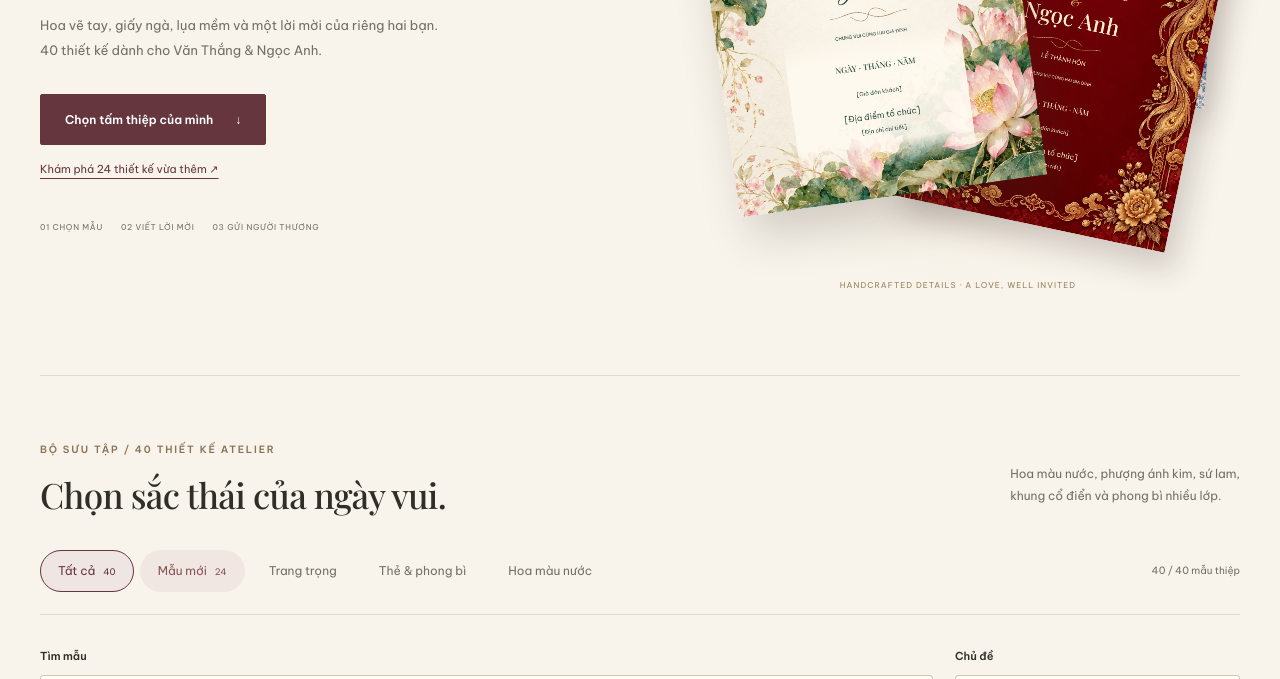
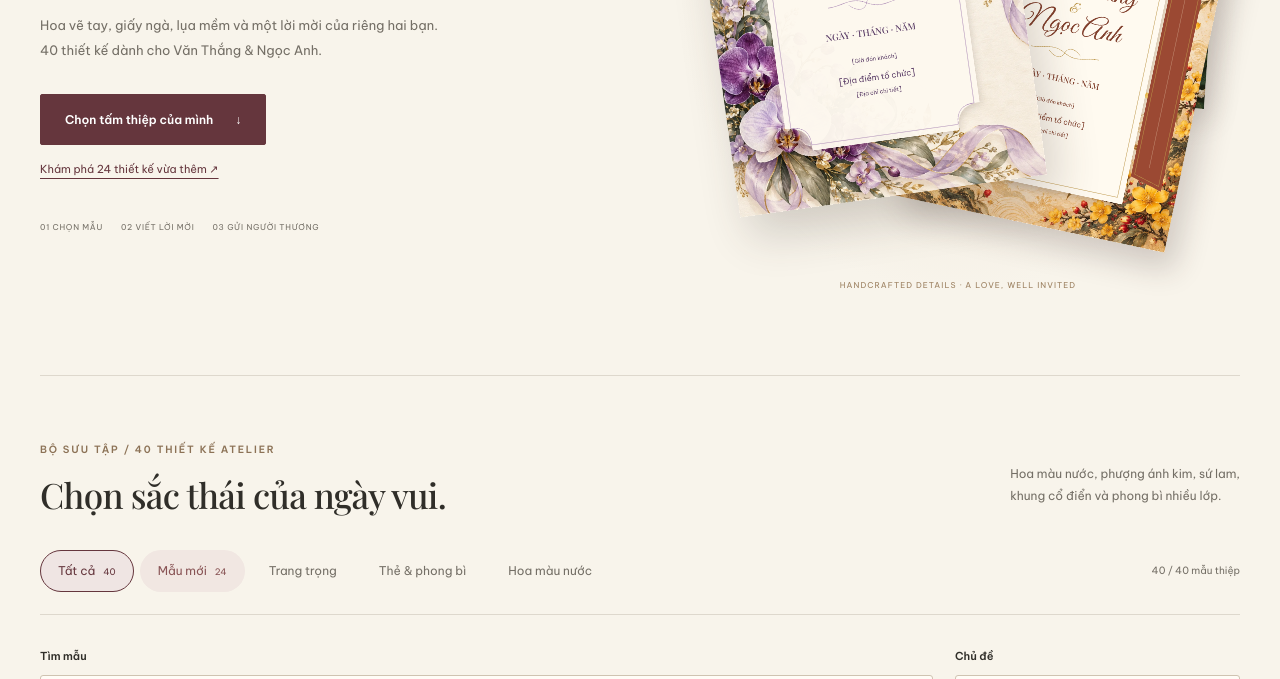
Before and after one commit to thang211192/wedding-ngocanh, a website: page thiep-cuoi.html in a window 1280 px wide. Shown: the part 421-1100 px from the top of the page. Drawn offline with Linux system fonts and the light colour scheme.

Commit message:
Giới thiệu các mẫu lan tím, mai vàng và hoa rum trong bộ sưu tập mới

```diff
--- a/assets/js/invitations.js
+++ b/assets/js/invitations.js
@@ -45,7 +45,7 @@
     await document.fonts.ready;fontsReady=true;
   }
   function notify(value){$('toast').textContent=value;$('toast').classList.add('show');clearTimeout(toastTimer);toastTimer=setTimeout(()=>$('toast').classList.remove('show'),3500);}
-  function renderAll(){if(!fontsReady)return;draw($('heroCanvas'),templates[0],data);draw($('heroSideCanvas'),templates[1],data);draw($('heroBackCanvas'),templates[2],data);document.querySelectorAll('.template canvas').forEach(canvas=>draw(canvas,templates.find(t=>t.id===canvas.dataset.template),data,450));if($('previewDialog').open)renderPreview();}
+  function renderAll(){if(!fontsReady)return;draw($('heroCanvas'),templates[16],data);draw($('heroSideCanvas'),templates[19],data);draw($('heroBackCanvas'),templates[22],data);document.querySelectorAll('.template canvas').forEach(canvas=>draw(canvas,templates.find(t=>t.id===canvas.dataset.template),data,450));if($('previewDialog').open)renderPreview();}
   function renderPreview(){draw($('previewCanvas'),selected,data,900);$('previewCanvas').setAttribute('aria-label',`Thiệp ${selected.name}: ${data.groom} và ${data.bride}, ${dateText(data,true)}, ${data.venue||'chưa có địa điểm'}`);$('previewTitle').textContent=`MẪU ${String(templates.indexOf(selected)+1).padStart(2,'0')} / ${templates.length}`;$('previewCategory').textContent=labels[selected.category]+' · '+selected.label;$('previewName').textContent=selected.name;$('previewDescription').textContent=selected.description;$('messageText').value=message(data);const fields=missing(data);$('completion').textContent=fields.length?'Cần điền trước khi gửi: '+fields.join(', ')+'.':'';$('previewStatus').textContent='';document.querySelector('.manual-copy')?.remove();}
   function openPreview(t){clearTimeout(renderTimer);selected=t;renderAll();renderPreview();$('previewDialog').showModal();$('previewDialog').scrollTop=0;}
   function buildCollection(){
--- a/thiep-cuoi.html
+++ b/thiep-cuoi.html
@@ -23,7 +23,7 @@
   <div id="studio">
     <section class="hero wrap">
       <div class="hero-copy"><p class="eyebrow">THE WEDDING ATELIER · BỘ SƯU TẬP 40 MẪU</p><h1>Gửi một lời thương.<br>Mời một ngày <em>chung đôi.</em></h1><p class="intro">Hoa vẽ tay, giấy ngà, lụa mềm và một lời mời của riêng hai bạn.<br>40 thiết kế dành cho Văn Thắng &amp; Ngọc Anh.</p><a class="button" href="#bo-suu-tap">Chọn tấm thiệp của mình <span>↓</span></a><a class="hero-new" id="showNewTemplates" href="#bo-suu-tap">Khám phá 24 thiết kế vừa thêm ↗</a><div class="hero-note"><span>01 CHỌN MẪU</span><span>02 VIẾT LỜI MỜI</span><span>03 GỬI NGƯỜI THƯƠNG</span></div></div>
-      <div class="hero-art"><div class="hero-back"><canvas id="heroBackCanvas" width="600" height="800" role="img" aria-label="Thiệp Lam sứ"></canvas></div><div class="hero-side"><canvas id="heroSideCanvas" width="600" height="800" role="img" aria-label="Thiệp Song phụng hỷ sự"></canvas></div><div class="paper-shadow"><canvas id="heroCanvas" width="600" height="800" role="img" aria-label="Thiệp Sen ngọc của Văn Thắng và Ngọc Anh"></canvas></div><span class="art-caption">HANDCRAFTED DETAILS · A LOVE, WELL INVITED</span></div>
+      <div class="hero-art"><div class="hero-back"><canvas id="heroBackCanvas" width="600" height="800" role="img" aria-label="Thiệp Bạch liên thanh ngọc"></canvas></div><div class="hero-side"><canvas id="heroSideCanvas" width="600" height="800" role="img" aria-label="Thiệp Mai vàng phú quý"></canvas></div><div class="paper-shadow"><canvas id="heroCanvas" width="600" height="800" role="img" aria-label="Thiệp Lan tử ngọc của Văn Thắng và Ngọc Anh"></canvas></div><span class="art-caption">HANDCRAFTED DETAILS · A LOVE, WELL INVITED</span></div>
     </section>
     <section class="collection wrap" id="bo-suu-tap"><div class="section-heading"><div><p class="eyebrow">BỘ SƯU TẬP / 40 THIẾT KẾ ATELIER</p><h2>Chọn sắc thái của ngày vui.</h2></div><p>Hoa màu nước, phượng ánh kim, sứ lam,<br>khung cổ điển và phong bì nhiều lớp.</p></div>
       <div class="collection-toolbar"><div class="filters" role="group" aria-label="Lọc phong cách"><button type="button" data-filter="all" aria-pressed="true">Tất cả <span>40</span></button><button type="button" class="new-filter" data-filter="new" aria-pressed="false">Mẫu mới <span>24</span></button><button type="button" data-filter="formal" aria-pressed="false">Trang trọng</button><button type="button" data-filter="minimal" aria-pressed="false">Thẻ &amp; phong bì</button><button type="button" data-filter="romantic" aria-pressed="false">Hoa màu nước</button></div><span class="collection-count" id="collectionCount" role="status">40 mẫu thiệp</span></div>
```
